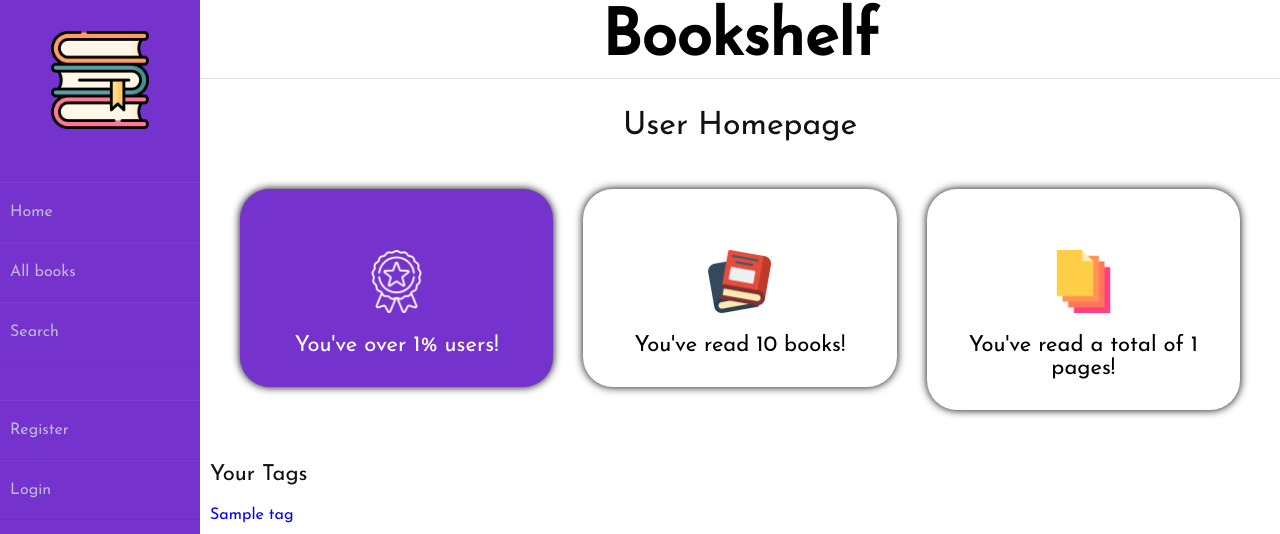
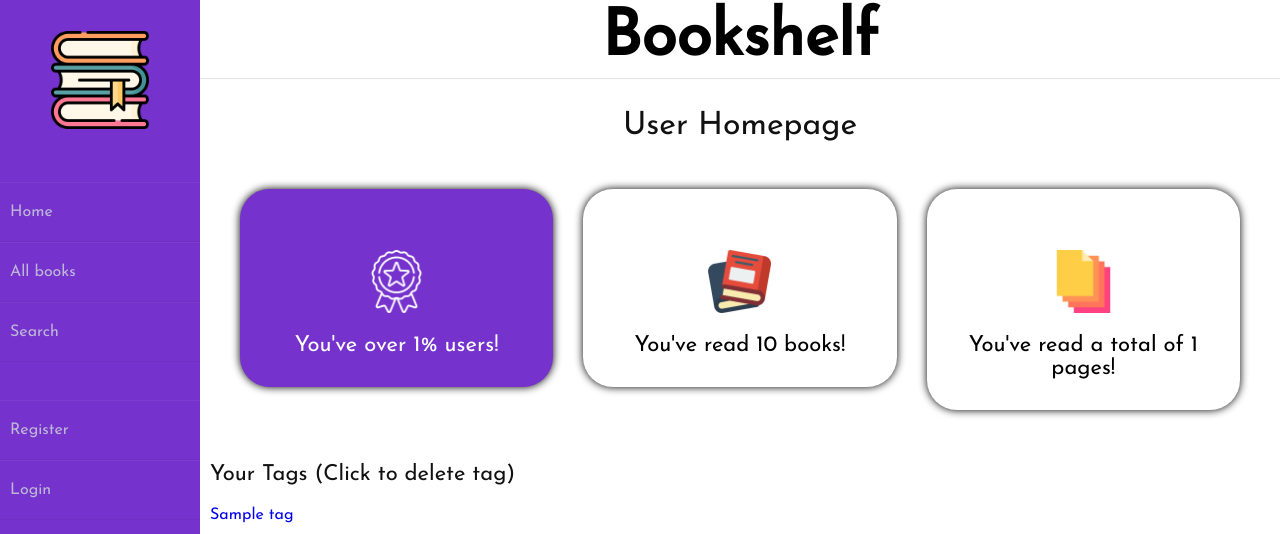
Before and after one commit to haiqiang-zhang/BookShelf-Web-App, a Flask app: template library/templates/user_homepage.html in a window 1280 px wide. Shown: the top 534 px of the page. Run offline with Flask 2, Linux system fonts and the light colour scheme; the template is opened without the code that fills it: values that come from a table or form of the project are taken from there, most other values are stand-ins (such as "Sample title", 1, 10 or a date in 2020); some libraries are stand-ins or nearby versions.

Commit message:
a little bit change
in user homepage

```diff
--- a/library/templates/user_homepage.html
+++ b/library/templates/user_homepage.html
@@ -32,7 +32,7 @@
     </div>
 <br>
 <h2>
-    Your Tags
+    Your Tags (Click to delete tag)
 </h2>
 
     <div>
```
